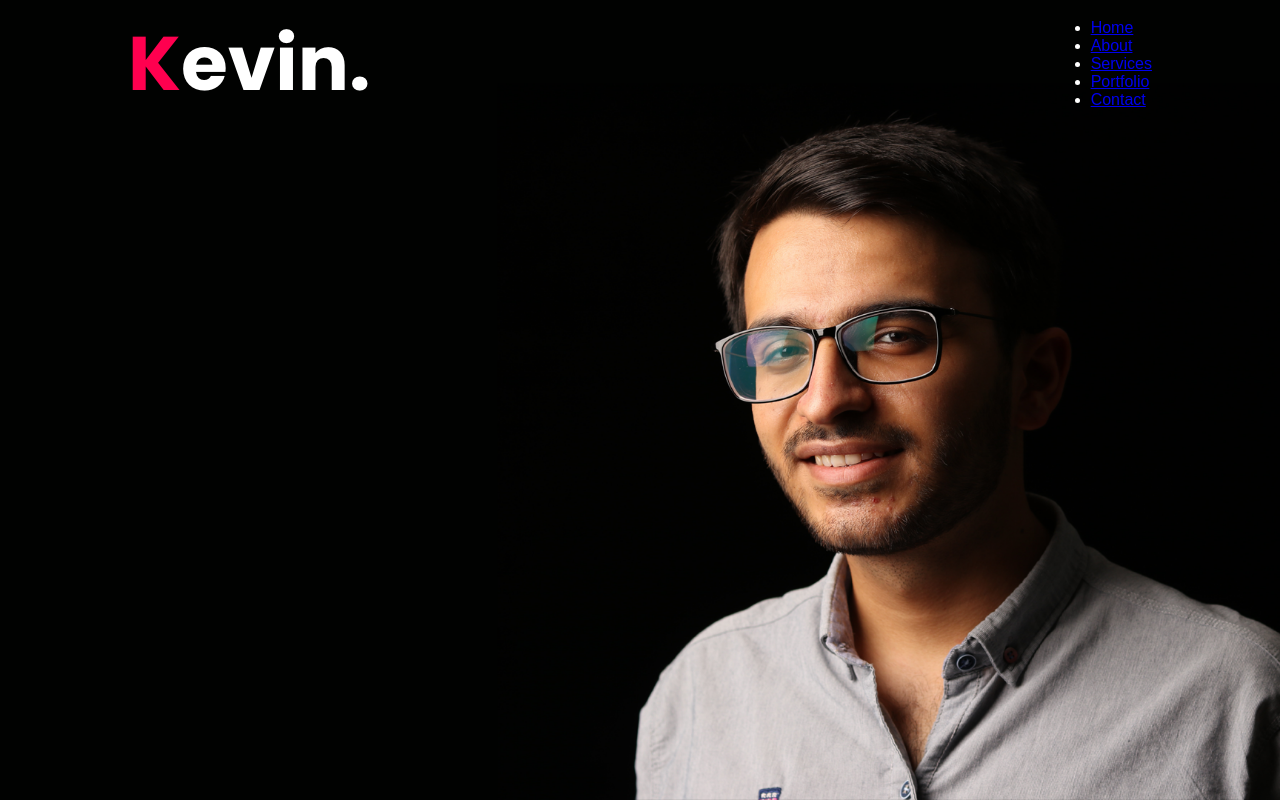
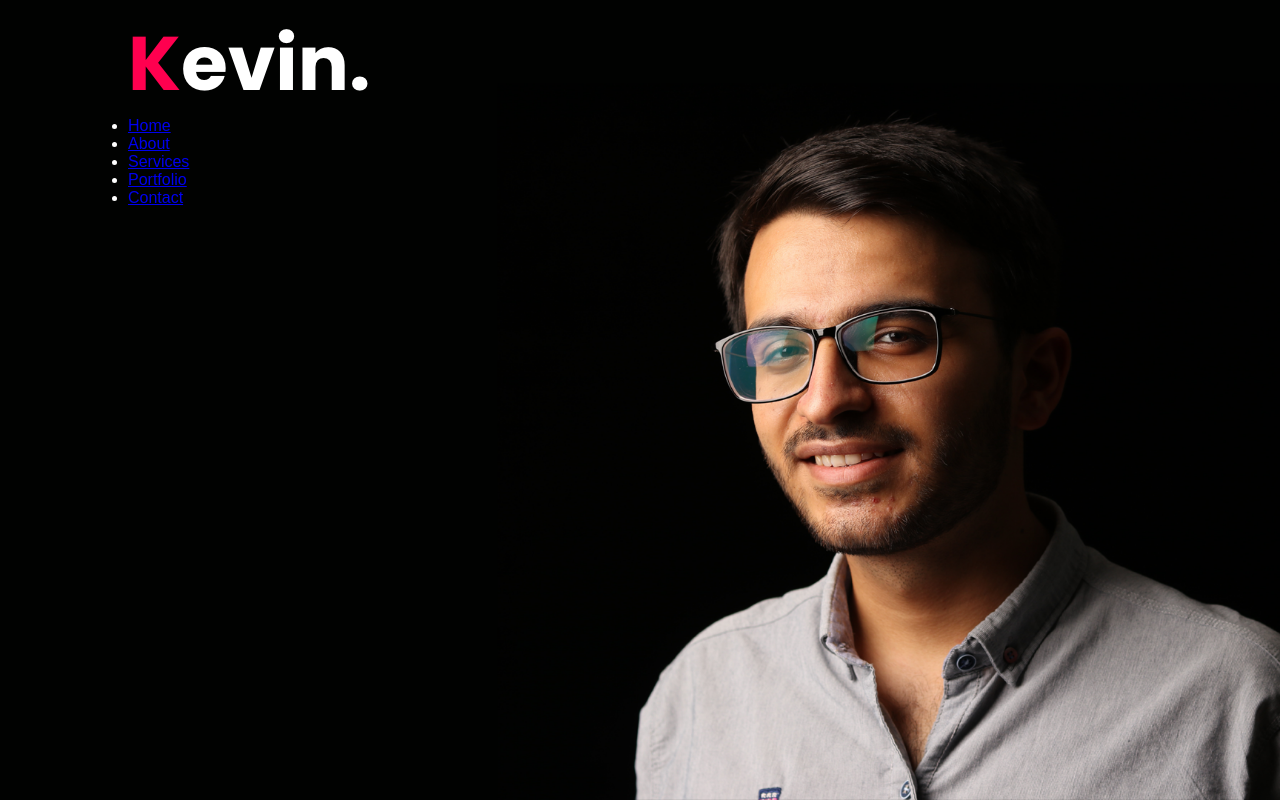
Before and after one commit to Bjorn-Christensen/Portfolio, a plain HTML site: page index.html in a window 1280 px wide. Drawn offline with Linux system fonts and the light colour scheme.

Commit message:
newcommit

```diff
--- a/styles.css
+++ b/styles.css
@@ -20,12 +20,12 @@ body{
     padding: 10px 10%;
 }
 
-nav{
+/* nav{
     display: flex;
     align-items: center;
     justify-content: space-between;
-    /* flex-wrap: wrap; */
-}
+    flex-wrap: wrap;
+} */
 /*
 .logo{
     width: 140px;
```
